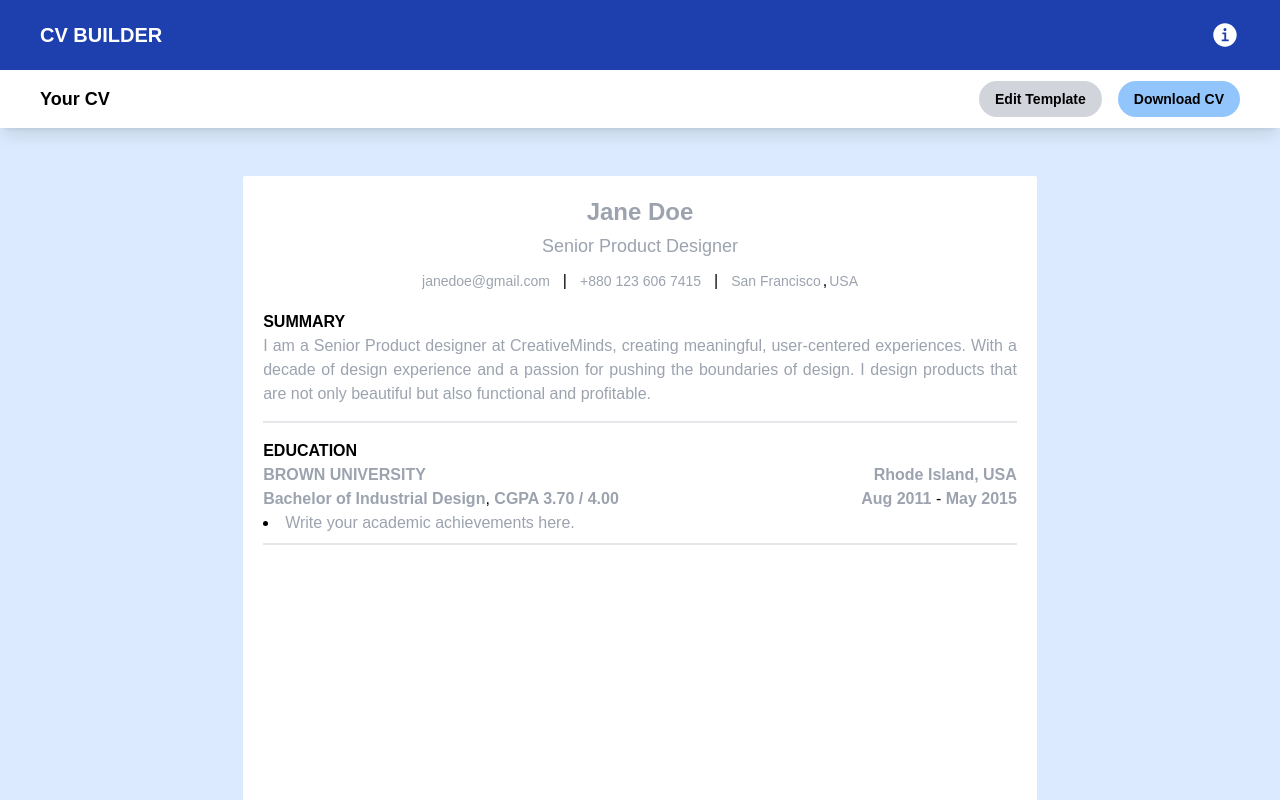
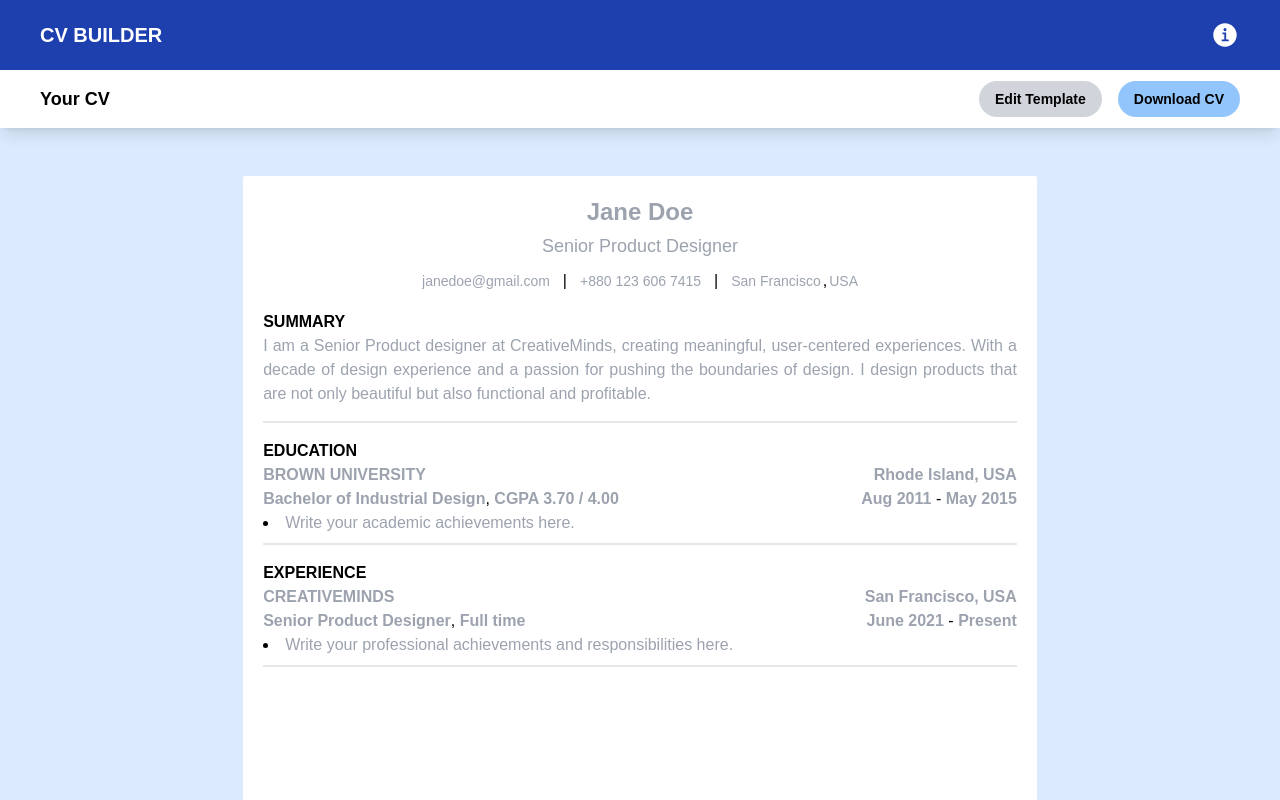
Before and after one commit to AW-2021/CV-Application, a React (Vite) app: page / in a window 1280 px wide. Shown: the top 800 px of the page. Built offline with nearby package versions, Linux system fonts and the light colour scheme.

Commit message:
Modified Form.jsx

```diff
--- a/src/components/Form.jsx
+++ b/src/components/Form.jsx
@@ -2,12 +2,10 @@ import { useState } from "react";
 import PersonalInfo from "./PersonalInfo";
 import Summary from "./Summary";
 import EducationSection from "./EducationSection";
-import Experience from "./Experience";
+import ExperienceSection from "./ExperienceSection";
 
 const Form = ({ disabledVal }) => {
   const [inputs, setInputs] = useState({});
-
-  const [experience, setExperience] = useState([]);
 
   const handleChange = (e) => {
     const { name, value } = e.target;
@@ -36,10 +34,9 @@ const Form = ({ disabledVal }) => {
       <EducationSection
         disabledVal={disabledVal}
       />
-      {/* <Experience
+      <ExperienceSection
         disabledVal={disabledVal}
-        experience={experience}
-      /> */}
+      />
     </form>
   );
 };
--- a/src/components/Summary.jsx
+++ b/src/components/Summary.jsx
@@ -9,7 +9,7 @@ const Summary = ({ disabledVal, inputs, handleChange }) => {
         name="summary"
         value={inputs.summary}
         onChange={handleChange}
-        className="w-full overflow-y-hidden resize-none text-justify focus:p-2"
+        className="w-full resize-none text-justify focus:p-2"
         placeholder="I am a Senior Product designer at CreativeMinds, creating meaningful, user-centered experiences. With a decade of design experience and a passion for pushing the boundaries of design. I design products that are not only beautiful but also functional and profitable."
       ></textarea>
     </fieldset>
```
